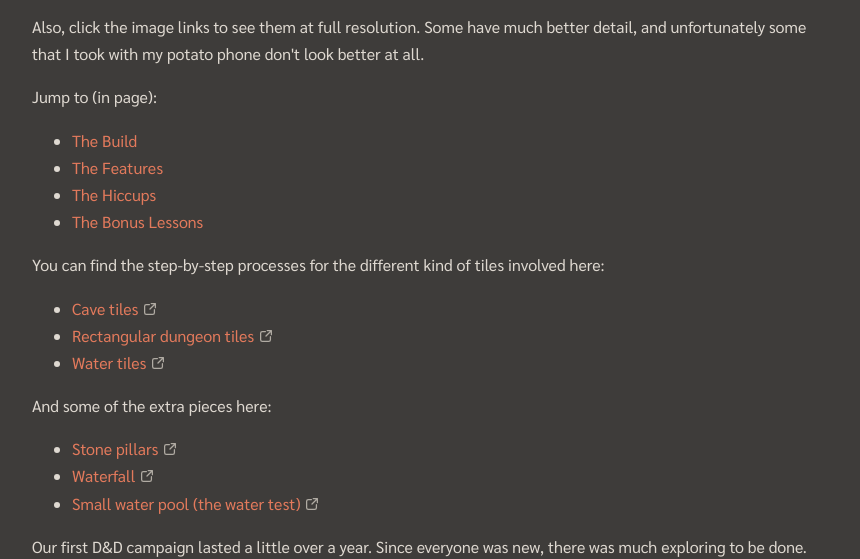
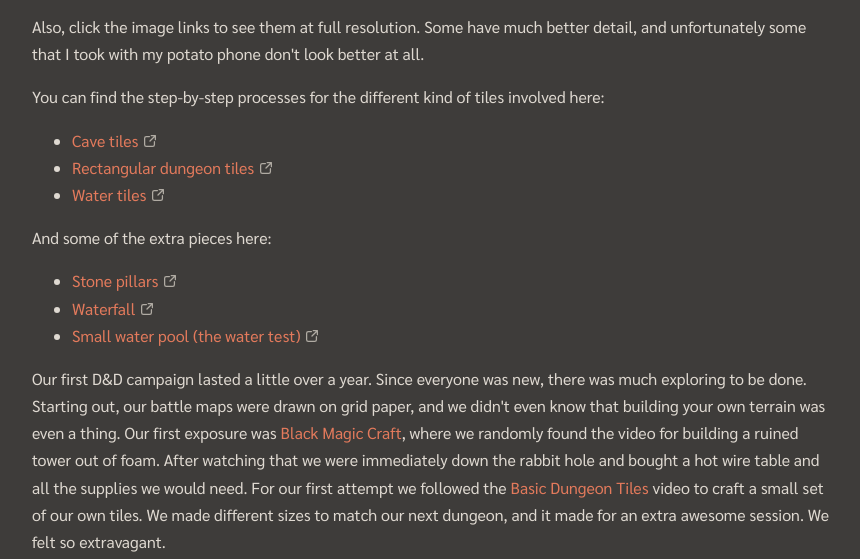
Before and after one commit to laurakcleve/terrain-blog-mdx, a Gatsby site: page /terrain/cave-tile-system in a window 1280 px wide. Shown: the part 977-1536 px from the top of the page, without its empty margins (208-1068 px from the left). Built offline with nearby package versions, Linux system fonts and the light colour scheme; Gatsby itself is replaced by a stand-in of ours; a web font is replaced by a local one.

Commit message:
Temporarily remove non-working links

```diff
--- a/content/cave-tile-system/index.mdx
+++ b/content/cave-tile-system/index.mdx
@@ -25,13 +25,6 @@ As a short introduction, I got into D&D with my husband Jimmy about a year and a
 As such, this post ended up being spectacularly long. It's a deep dive into everything from how we started out, decisions that were made about the design of the whole set, some details about the actual building (but not the actual crafting process, you can find links to that below), down to the problems we faced, and more. I've added some jump links below for your convenience.
 
 Also, click the image links to see them at full resolution. Some have much better detail, and unfortunately some that I took with my potato phone don't look better at all.
-
-Jump to (in page):
-
-- [The Build](#starting-the-build)
-- [The Features](#the-cool-features)
-- [The Hiccups](#the-hiccups-and-lessons-learned)
-- [The Bonus Lessons](#some-extra-lessons-and-tips)
 
 You can find the step-by-step processes for the different kind of tiles
 involved here:
```
